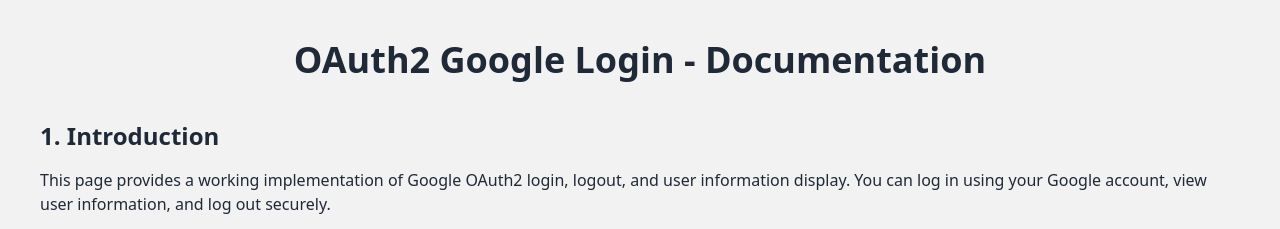
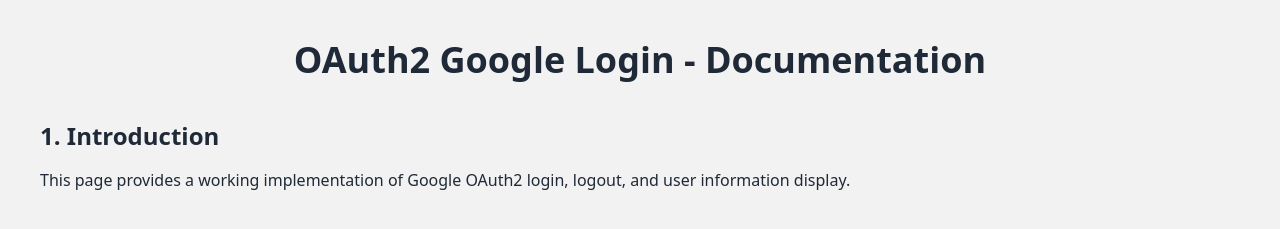
Before and after one commit to nandasafiqalfiansyah/go-oauth, a plain HTML site: page index.html in a window 1280 px wide. Shown: the top 229 px of the page. Drawn offline with nearby package versions, Linux system fonts and the light colour scheme.

Commit message:
Update index.html

```diff
--- a/index.html
+++ b/index.html
@@ -12,7 +12,7 @@
       <h1 class="text-4xl font-bold text-center mb-10">OAuth2 Google Login - Documentation</h1>
       <section class="mb-10">
         <h2 class="text-2xl font-semibold mb-4">1. Introduction</h2>
-        <p>This page provides a working implementation of Google OAuth2 login, logout, and user information display. You can log in using your Google account, view user information, and log out securely.</p>
+        <p>This page provides a working implementation of Google OAuth2 login, logout, and user information display.</p>
       </section>
       <section class="mb-10">
         <h2 class="text-2xl font-semibold mb-4">2. Try it Out</h2>
```
